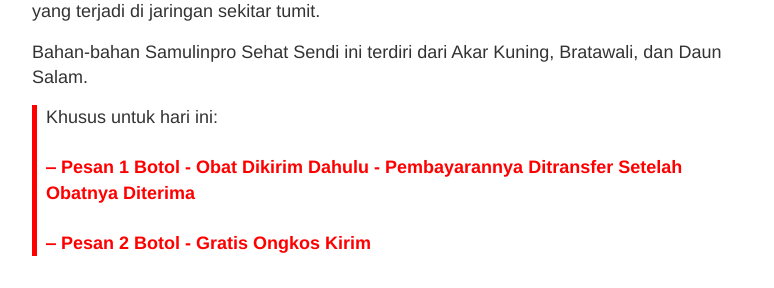
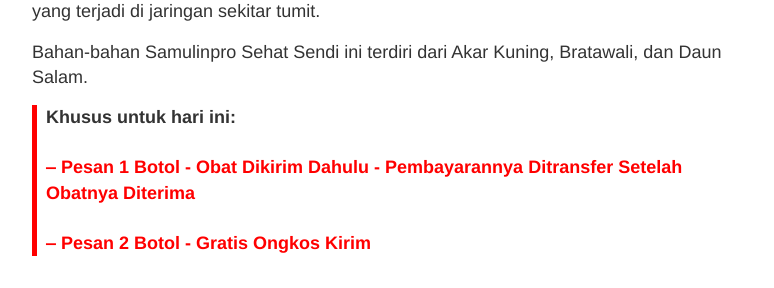
Before and after one commit to zeinherbal/zeinherbal.github.io, a Jekyll site: the page built from _posts/2019-12-10-obat-nyeri-tumit.md, in a window 1280 px wide. Shown: the part 484-772 px from the top of the page, without its empty margins (248-1022 px from the left). Built offline with Jekyll 4.4.1, drawn with Linux system fonts in a browser that asks for light colours; a script that is not in the unit is left out.

```diff
--- a/_posts/2019-12-10-obat-nyeri-tumit.md
+++ b/_posts/2019-12-10-obat-nyeri-tumit.md
@@ -20,7 +20,7 @@ Khasiat dari produk ini mampu secara bertahap mengatasi peradangan dan pengapura
 Bahan-bahan Samulinpro Sehat Sendi ini terdiri dari Akar Kuning, Bratawali, dan Daun Salam.
 
 <div style="border-left: 5px red solid; padding-left: 9px;">
-Khusus untuk hari ini:
+<strong>Khusus untuk hari ini:</strong>
 <br/>
 <br/>
 <strong style="color: red;">‒ Pesan 1 Botol - Obat Dikirim Dahulu - Pembayarannya Ditransfer Setelah Obatnya Diterima</strong>
```
